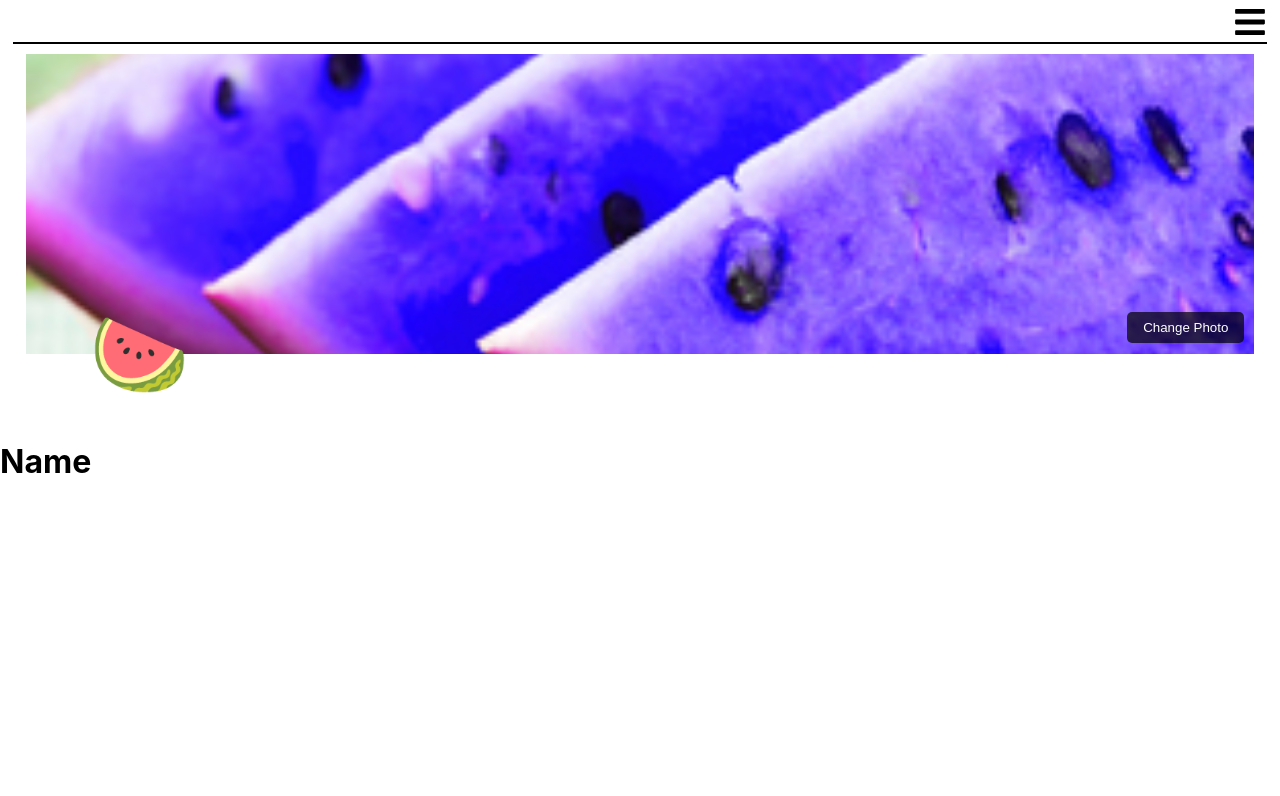
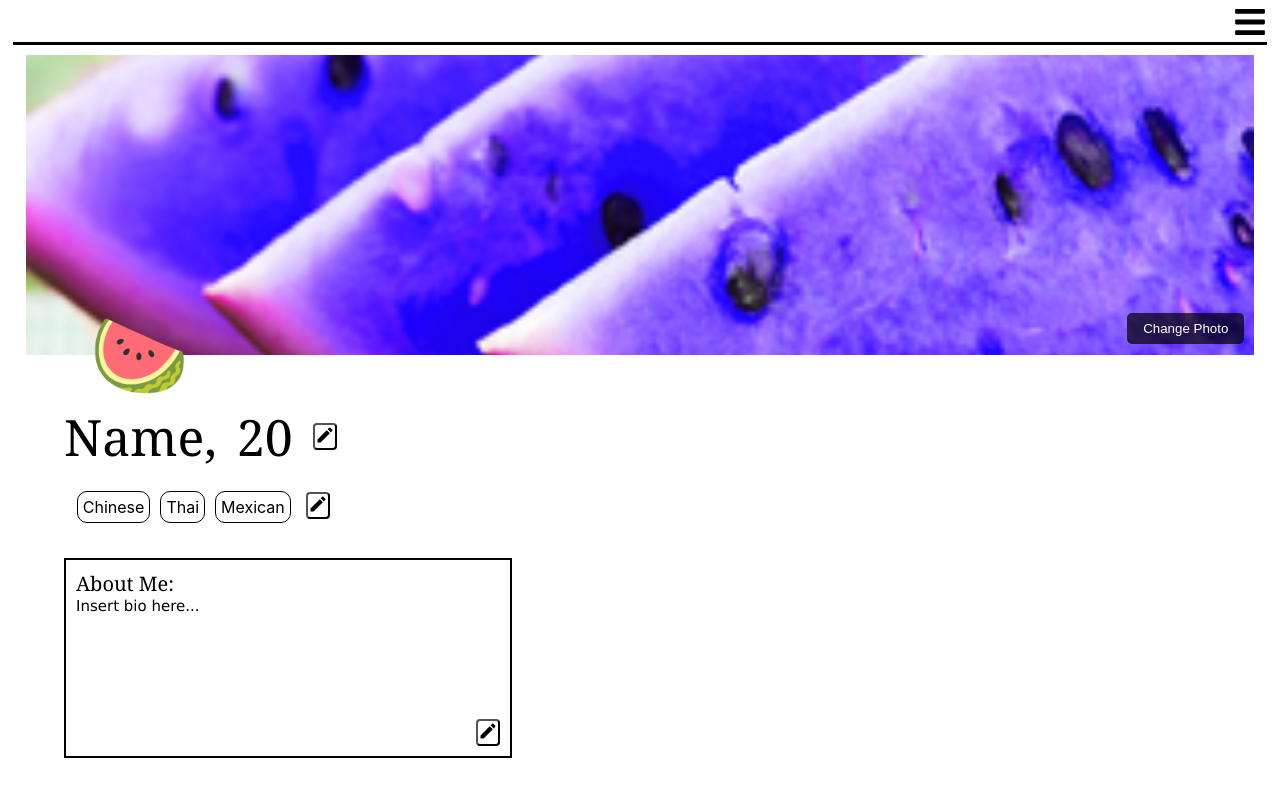
Before and after one commit to azh05/TasteBuds, a React (Create React App) app in the folder tastebuds-site/: page /profile in a window 1280 px wide. Shown: the top 796 px of the page. Built offline with nearby package versions, Linux system fonts and the light colour scheme.

Commit message:
Working profile-page, w/ variable updating but no backend connection

```diff
--- /dev/null
+++ b/tastebuds-site/src/components/foodtags.js
@@ -0,0 +1,30 @@
+import React from "react";
+import "../styles/profile.css"
+
+
+
+function FoodTags({foodList, isEditing, onDeleteTag}){
+    if(!Array.isArray(foodList)) {
+        foodList = [ foodList ];
+    }
+
+
+
+
+    return(
+        <div class = "tag-container">
+            {foodList.map((str, index) => (
+                <div class = "tag-item" key ={index}>
+                    <span>{str}</span>
+                    {isEditing && (
+                        <button onClick={() => onDeleteTag(str)} class= "delete-button">X</button>
+                    )}
+                </div>
+            ))}
+        </div>
+    );
+
+
+}
+
+export default FoodTags
--- a/tastebuds-site/src/pages/profile.js
+++ b/tastebuds-site/src/pages/profile.js
@@ -1,20 +1,37 @@
-import React, { useState } from 'react';
+import React, { useState, useRef, useEffect } from 'react';
 import "../styles/profile.css"
 import Picker from 'emoji-picker-react';
 import { FaBars } from 'react-icons/fa';
-import Watermelon from "../watermelon.jpg"
+import { MdEdit } from "react-icons/md";
+import { IoAdd } from "react-icons/io5";
+import Watermelon from "../watermelon.jpg";
+import FoodTags from '../components/foodtags';
 
 function ProfilePage()  {
     const [email, setEmail] = useState('');
   const [password, setPassword] = useState('');
-  const [profileName, setProfileName] = useState('');
+  const [profileName, setProfileName] = useState('Name');
   const [zipCode, setZipCode] = useState('');
   const [age, setAge] = useState('');
   const [gender, setGender] = useState('');
-  const [cuisine, setCuisine] = useState('');
+  const [cuisine, setCuisine] = useState(["Chinese", "Thai", "Mexican"]);
+  const [availableTags, setAvailableTags] = useState(["Italian", "Indian", "Japanese", "American", "Other"]);
   const [photo, setPhoto] = useState(null);
   const [icon, setIcon] = useState('🍉')
+  const [bio, setBio] = useState('Insert bio here...')
   const [showPicker, setShowPicker] = useState(false);
+  const [isEditing, setIsEditing] = useState(false);
+  const [canDelete, setCanDelete] = useState(true);
+  const [canAddTag, setCanAddTag] = useState(false)
+  const [originalProfileName, setOriginalProfileName] = useState('');
+  const [editingState, setEditingState] = useState({
+    name: false,
+    cuisine: false,
+    bio: false,
+});
+const cuisineEditRef = useRef(null);
+const maxCharacters = 350;
+
 
   const handlePhotoChange = (event) => {
     const file = event.target.files[0];
@@ -27,12 +44,91 @@ function ProfilePage()  {
     setShowPicker(false); // Close the picker after selecting an emoji
   };
 
+  const toggleEditing = (section) => {
+    setEditingState(prevState => ({
+        ...prevState,
+        [section]: !prevState[section],
+    }));
+};
+
+  const handleEdit = () => {
+    setOriginalProfileName(profileName);
+    setIsEditing(true);
+  };
+
+  const handleSave = (section) => {
+    toggleEditing(section);
+  };
+
+  const handleProfileNameChange = (event) => {
+    setProfileName(event.target.value); // Update the profile name
+};
+
+ const handleCuisineChange = (tag) => {
+    setCuisine((prevCuisine) => [...prevCuisine, tag]); // Add the tag to the cuisine list
+    setAvailableTags((prevAvailableTags) => prevAvailableTags.filter((t) => t !== tag)); // Remove it from available tags
+    setCanAddTag(false); // Hide the available tags list
+  };
+
+  const handleBioChange = (event) => {
+    setBio (event.target.value);
+  }
+
+
+  const handleAddButton = () =>{
+    setCanAddTag(true);
+  };
+
+
+
+const handleKeyDown = (event,section) => {
+  if (event.key === 'Enter') {
+      handleSave(section); // Trigger save when Enter is pressed
+  } else if (event.key === 'Escape' && section == 'name') {
+      setProfileName(originalProfileName); // Revert to the original value when Escape is pressed
+      setIsEditing(false); // Exit editing mode
+  } else if ( event.key == 'Escape' && section == 'bio'){
+      setIsEditing(false);
+  }
+};
+
+
+const handleDeleteTag = (tag) => {
+  if (cuisine.length > 1){
+    setCuisine(cuisine.filter((t) => t !== tag)); // Remove the tag
+    setAvailableTags([...availableTags, tag]); // re-add to avilible tags
+  }
+  else {
+    setCanDelete(false);
+    setTimeout(() => setCanDelete(true), 2000);
+  }
+};
+
+
+
   const categories = [
     {
         category: 'food_drink',
         name: 'Food & Drink' // Custom label
     }
-    ];
+  ];
+
+
+  useEffect(() => {
+    const handleClickOutside = (event) => {
+        if (cuisineEditRef.current && !cuisineEditRef.current.contains(event.target)) {
+            setEditingState((prev) => ({ ...prev, cuisine: false })); // Exit edit mode
+            setCanAddTag(false); // Hide the available tags list
+        }
+    };
+
+    document.addEventListener('mousedown', handleClickOutside);
+    return () => {
+        document.removeEventListener('mousedown', handleClickOutside);
+    };
+}, []);
+
+
 
 
   return (
@@ -64,7 +160,96 @@ function ProfilePage()  {
                 />
             </div>
       )}
-      <h1>Name</h1>
+      <div class = "name-text">
+        {editingState.name ? (
+          <input
+            className="name-input"
+            type="text"
+            value ={profileName}
+            onChange={handleProfileNameChange}
+            onKeyDown={(e) => handleKeyDown(e,'name')}
+          />
+        ) : (
+          <p class = "name" >{profileName},</p>
+        )}
+        <p class = "name"> 20</p>
+        <div class = "edit-button-container">
+        {!editingState.name && (
+         <button
+            class = "edit-button"
+            onClick={() => toggleEditing('name')}>
+            <MdEdit size = {20}/>
+          </button>
+        )}
+        </div>
+      </div>
+      <div ref = {cuisineEditRef} class = "food-tags-display">
+        <FoodTags
+        foodList ={cuisine}
+        isEditing={editingState.cuisine}
+        onDeleteTag={handleDeleteTag}
+        />
+        <div class = "edit-button-container-2">
+          <div class = "edit-button-container">
+            {!editingState.cuisine &&(
+            <button
+              class = "edit-button"
+              onClick={() => toggleEditing('cuisine')}>
+              <MdEdit size = {20}/>
+            </button>
+            )}
+
+          </div>
+        </div>
+        {editingState.cuisine &&(
+           <button
+           class = "add-button"
+           onClick = {handleAddButton}
+           >
+            <IoAdd size={20}/>
+           </button>
+        )}
+        {canAddTag && (
+                <div className="available-tags-list">
+                    {availableTags.map((tag, index) => (
+                        <button class = "tag-item" key={index} onClick={() => handleCuisineChange(tag)} className="available-tag">
+                            {tag}
+                        </button>
+                    ))}
+                </div>
+            )}
+        {!canDelete && (
+          <p class = "error-message">Must have at least one food tag!</p>
+        )}
+      </div>
+      <div class = "bio-container">
+        <p class ="section-text">About Me:</p>
+        <div class = "bio-body">
+        {editingState.bio ? (
+          <textarea
+            className="bio-input"
+            type= "text"
+            placeholder="Insert bio here...."
+            value={bio}
+            onChange={handleBioChange}
+            onKeyDown={(e) => handleKeyDown (e, 'bio')}
+            maxLength={maxCharacters}
+          />
+        ) : (
+          <p class= "bio-text">{bio}</p>
+        )}
+        </div>
+
+        <div class = "edit-bio-container">
+          <div class = "edit-button-container">
+            <button class = "edit-button"
+            onClick={() => toggleEditing('bio')}>
+              <MdEdit size = {20}/>
+            </button>
+          </div>
+        </div>
+      </div>
+
     </div>
   );
 }
--- a/tastebuds-site/src/styles/profile.css
+++ b/tastebuds-site/src/styles/profile.css
@@ -20,7 +20,7 @@
 
 .horizontal-bar{
     width: 98%;
-    height: 2px;
+    height: 3px;
     background-color: #000;
     margin: 0 auto;
 }
@@ -72,8 +72,170 @@
     top: -40px;
 }
 
+.food-icon :hover{
+    background-color: rgba(0, 0, 0, 0.1);
+
+}
+
 .icon-display{
-    margin-right: 8px;
+
     font-size: 5rem;
     margin-right: 5%;
 }
+
+.emoji-picker-container{
+    position: absolute;
+    z-index: 2
+}
+
+.name-text{
+    position: relative;
+    display: flex;
+    flex-wrap: wrap;
+    gap: 20px;
+    padding-left: 5%;
+    top: -40px;
+}
+
+
+.name{
+    font-size: 50px;
+    font-family: Georgia, 'Times New Roman', Times, serif;
+
+}
+
+.edit-button-container{
+    padding-top: 20px;
+    background-color: white;
+    border-radius: 4px;
+
+}
+
+.edit-button{
+    height: fit-content;
+    width: fit-content;
+    background-color: white;
+    border-radius: 4px;
+
+}
+
+.edit-button-container :hover{
+    background-color: #000000;
+    color: white;
+    border-radius: 4px;
+}
+
+.name-input {
+    font-size: 1.5rem;
+    border: 1px solid #ccc;
+    border-radius: 4px;
+}
+
+.food-tags-display{
+    position: relative;
+    display: flex;
+    gap: 10px;
+    top: -30px;
+}
+
+.tag-container{
+    display: flex;
+    gap: 10px;
+    margin-left: 6%;
+}
+
+.tag-item{
+    position: relative;
+    border: 1px solid black;
+    display: flex;
+    padding: 5px;
+    border-radius: 10px;
+    top: 10px;
+    height: fit-content;
+
+}
+
+.edit-button-container-2{
+    position: relative;
+    bottom: 9px;
+    margin-left: 5px;
+}
+
+.delete-button {
+    border: none;
+    background-color: white;
+    margin-left: 4px;
+    cursor: pointer;
+}
+
+.error-message{
+    position: relative;
+    color: red;
+    padding-top: 12px;
+}
+
+.add-button{
+    position: relative;
+    height: fit-content;
+    width: fit-content;
+    background-color: white;
+    border-radius: 4px;
+    top: 10px;
+}
+
+.available-tags-list{
+    display: flex;
+    gap: 10px;
+    padding-top: 15px;
+}
+
+.bio-container{
+    height: 200px;
+    width: 35%;
+    border: 2px solid black;
+    margin-left: 5%;
+    padding: 10px;
+    position: relative;
+    cursor: text;
+}
+
+.section-text{
+    font-size: 20px;
+    font-family: Georgia, 'Times New Roman', Times, serif;
+}
+
+.bio-text{
+    font-size: 15px;
+    font-family: Verdana, Geneva, Tahoma, sans-serif;
+    word-wrap: break-word; /* Ensures long words wrap to the next line */
+    overflow-wrap: break-word; /* Modern equivalent for word breaking */
+    white-space: normal;
+}
+
+.edit-bio-container{
+    position: absolute;
+    bottom: 10px;
+    right: 10px;
+}
+
+.bio-input{
+    position: absolute; /* Absolute positioning to overlap bio-text */
+  top: 0;
+  left: 0;
+  width: 100%; /* Match container's width */
+  height: 90%; /* Match container's height */
+  border: none; /* Remove default border for seamless integration */
+  padding: 0; /* Match padding for alignment */
+  font-size: 15px; /* Match bio-text font size */
+  font-family: Verdana, Geneva, Tahoma, sans-serif; /* Match bio-text font */
+  color: #333;
+  box-sizing: border-box; /* Ensure padding doesn't affect dimensions */
+  background-color: rgba(0, 0, 0, 0.2); /* Transparent background */
+  outline: none; /* Remove focus outline */
+
+}
+
+.bio-body{
+    position: relative;
+    height: 90%;
+}
```
